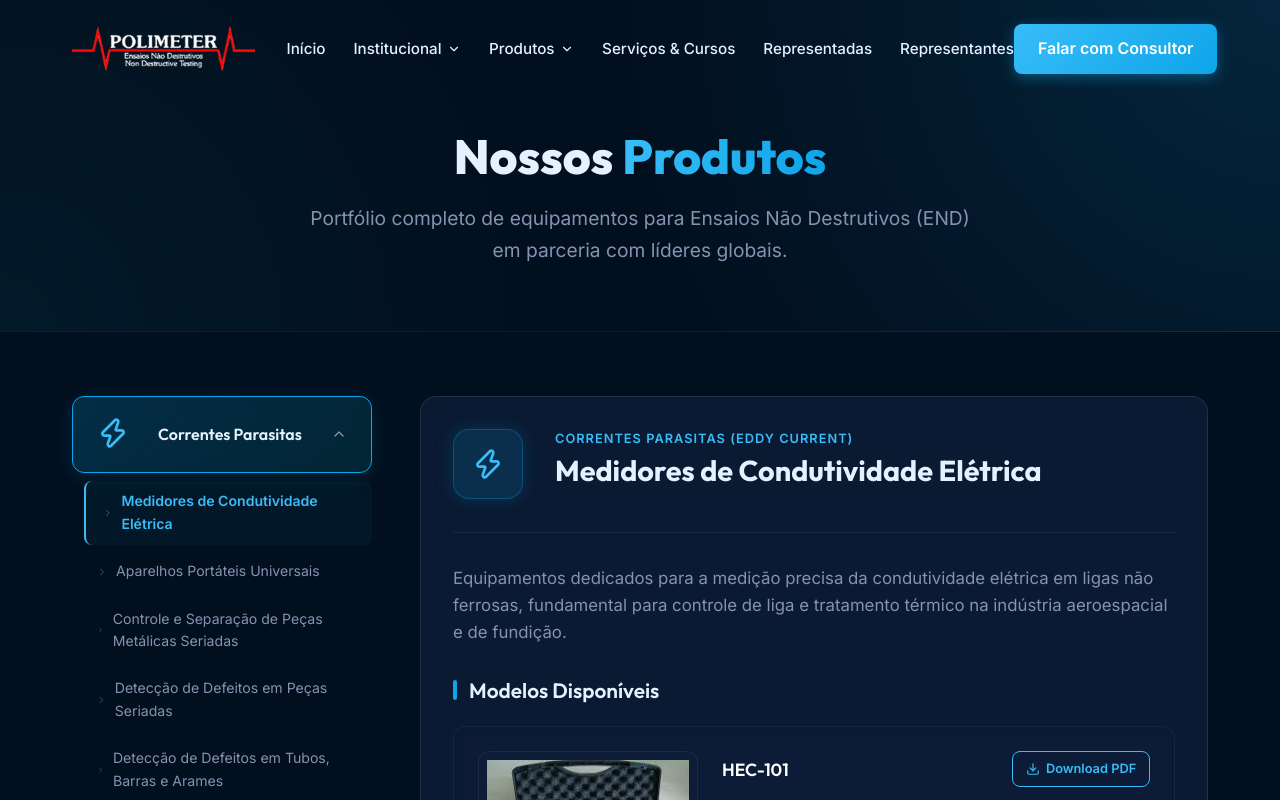
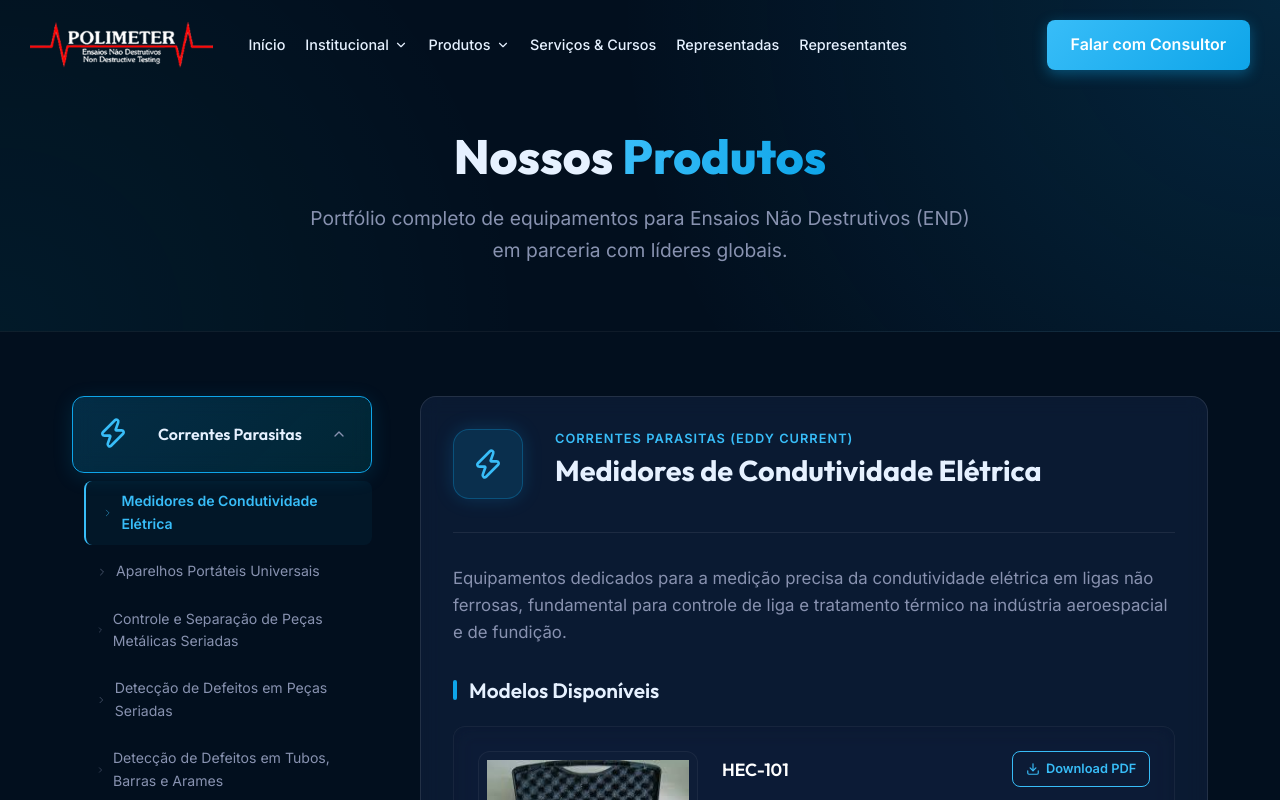
Before and after one commit to kimilol/polimeter-test, a React (Vite) app: page /produtos/correntes-parasitas/medidores-condutividade in a window 1280 px wide. Shown: the top 800 px of the page. Built offline with nearby package versions, Linux system fonts and the light colour scheme.

Commit message:
Ajuste refinado de espacamento e distribuicao ampla da Navbar

```diff
--- a/src/components/Navbar.css
+++ b/src/components/Navbar.css
@@ -5,19 +5,21 @@
   width: 100%;
   z-index: 1000;
   transition: all var(--transition-normal);
-  padding: 1.5rem 0;
+  padding: 1.25rem 0;
 }
 
 .navbar.scrolled {
-  padding: 1rem 0;
+  padding: 0.85rem 0;
   box-shadow: 0 4px 30px rgba(0, 0, 0, 0.15);
 }
 
 .navbar-container {
   display: flex;
   align-items: center;
-  justify-content: flex-start;
   width: 100%;
+  max-width: 1440px;
+  margin: 0 auto;
+  padding: 0 44px;
 }
 
 .logo {
@@ -41,8 +43,8 @@
 .desktop-menu {
   display: flex;
   align-items: center;
-  gap: 1.75rem;
-  margin-left: 2rem;
+  gap: 28px;
+  margin-left: 50px;
 }
 
 .nav-cta {
@@ -172,17 +174,24 @@
   display: none;
 }
 
-@media (max-width: 1260px) and (min-width: 1101px) {
+@media (max-width: 1360px) and (min-width: 1151px) {
+  .navbar-container {
+    padding: 0 30px;
+  }
   .desktop-menu {
-    gap: 1.25rem;
-    margin-left: 1.5rem;
+    gap: 20px;
+    margin-left: 36px;
   }
   .nav-link {
     font-size: 0.9rem;
   }
 }
 
-@media (max-width: 1100px) {
+@media (max-width: 1150px) {
+  .navbar-container {
+    padding: 0 24px;
+  }
+
   .desktop-menu,
   .nav-cta {
     display: none;
```
